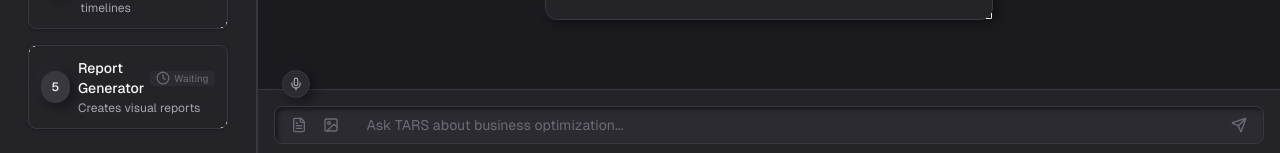
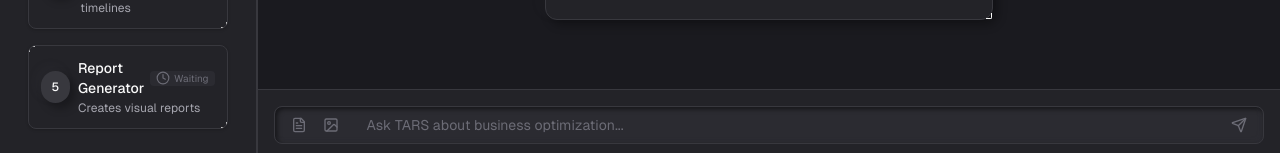
Before and after one commit to haziqishere/tars-multi-ai-agent, a Next.js app in the folder front-end-tars/: page /chat in a window 1280 px wide. Shown: the part 613-766 px from the top of the page. Built offline with nearby package versions, Linux system fonts and the light colour scheme.

Commit message:
Housekeeping

```diff
--- a/front-end-tars/src/app/login/page.tsx
+++ b/front-end-tars/src/app/login/page.tsx
@@ -38,7 +38,7 @@ export default function LoginPage() {
   const handleLogin = () => {
     // Save selected user to localStorage for use in other components
     if (selectedUser) {
-      localStorage.setItem('selectedUser', selectedUser);
+      localStorage.setItem("selectedUser", selectedUser);
     }
     router.push("/datasource");
   };
--- a/front-end-tars/src/components/chat/ChatInput.tsx
+++ b/front-end-tars/src/components/chat/ChatInput.tsx
@@ -2,7 +2,7 @@
 "use client";
 
 import { useState, useRef, FormEvent, KeyboardEvent } from "react";
-import { Send, PlusIcon, MicIcon, ImageIcon, FileTextIcon } from "lucide-react";
+import { Send, ImageIcon, FileTextIcon } from "lucide-react";
 import TextareaAutosize from "react-textarea-autosize";
 
 interface ChatInputProps {
@@ -103,17 +103,6 @@ const ChatInput: React.FC<ChatInputProps> = ({
           </button>
         </div>
       </div>
-
-      {!minimized && (
-        <div className="absolute left-2 -top-9 flex space-x-1">
-          <button
-            type="button"
-            className="h-7 w-7 bg-dark-elevated text-text-secondary hover:text-text-primary border border-dark-border rounded-full flex items-center justify-center shadow-neo-dark hover:bg-dark-hover transition-colors duration-200"
-          >
-            <MicIcon className="h-3.5 w-3.5" />
-          </button>
-        </div>
-      )}
     </form>
   );
 };
--- a/front-end-tars/src/components/output/BusinessFlowSection.tsx
+++ b/front-end-tars/src/components/output/BusinessFlowSection.tsx
@@ -5,7 +5,6 @@ import React from "react";
 import { Card, CardContent, CardHeader, CardTitle } from "@/components/ui/card";
 import { AlertCircle } from "lucide-react";
 import FlowVisualization from "./FlowVisualization";
-import { Option } from "@/store/slices/outputSlice";
 
 interface BusinessFlowSectionProps {
   currentBusinessFlow: {
--- a/front-end-tars/src/components/output/DepartmentSummary.tsx
+++ b/front-end-tars/src/components/output/DepartmentSummary.tsx
@@ -87,7 +87,8 @@ const DepartmentSummary: React.FC<DepartmentSummaryProps> = ({
                   variant="outline"
                   className="bg-dark-surface text-text-primary border-dark-border"
                 >
-                  {dept.tasks.length} {dept.tasks.length === 1 ? "Task" : "Tasks"}
+                  {dept.tasks.length}{" "}
+                  {dept.tasks.length === 1 ? "Task" : "Tasks"}
                 </Badge>
               </div>
 
--- a/front-end-tars/src/components/output/ImplementationPlanSection.tsx
+++ b/front-end-tars/src/components/output/ImplementationPlanSection.tsx
@@ -182,11 +182,6 @@ const ImplementationPlanSection: React.FC<ImplementationPlanSectionProps> = ({
           <DownloadIcon className="h-3.5 w-3.5 mr-1 text-text-secondary" />
           Export Plan
         </button>
-        {selectedOptionId && (
-          <button className="btn-accent-green h-8 px-3 text-xs">
-            Approve Implementation
-          </button>
-        )}
       </CardFooter>
     </Card>
   );
```
Also changed, not shown: front-end-tars/src/components/output/SummaryCard.tsx (+9 -6 lines).
